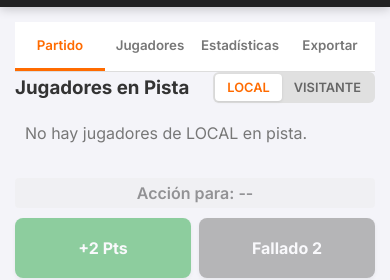
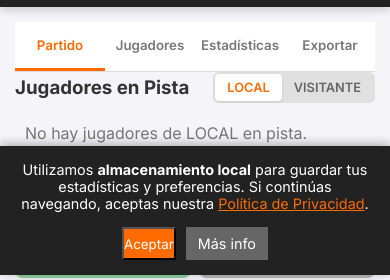
Before and after one commit to AdrianRuiz06/BasketStats, a plain HTML site: page index.html in a window 390 px wide. Shown: the part 569-849 px from the top of the page. Drawn offline with nearby package versions, Linux system fonts and the light colour scheme.

Commit message:
Add PWA, Legal docs, README and GitHub Actions

```diff
--- a/css/style.css
+++ b/css/style.css
@@ -29,6 +29,66 @@ body {
     color: var(--text-main);
     overscroll-behavior-y: none;
     /* Prevent pull-to-refresh on mobile */
+}
+
+/* --- Cookie Banner --- */
+.cookie-banner {
+    position: fixed;
+    bottom: 0;
+    left: 0;
+    width: 100%;
+    background-color: #222;
+    color: #fff;
+    padding: 15px 20px;
+    z-index: 9999;
+    box-shadow: 0 -2px 10px rgba(0, 0, 0, 0.3);
+    display: flex;
+    justify-content: center;
+    align-items: center;
+    transition: transform 0.3s ease-in-out;
+}
+
+.cookie-banner.hidden {
+    display: none;
+}
+
+.cookie-content {
+    max-width: 900px;
+    width: 100%;
+    display: flex;
+    justify-content: space-between;
+    align-items: center;
+    flex-wrap: wrap;
+    gap: 15px;
+}
+
+.cookie-content p {
+    margin: 0;
+    font-size: 0.9rem;
+    flex: 1;
+    min-width: 280px;
+}
+
+.cookie-content p a {
+    color: #ff6b00;
+    text-decoration: underline;
+}
+
+.cookie-actions {
+    display: flex;
+    gap: 10px;
+}
+
+@media (max-width: 600px) {
+    .cookie-content {
+        flex-direction: column;
+        text-align: center;
+    }
+
+    .cookie-actions {
+        width: 100%;
+        justify-content: center;
+    }
 }
 
 .app-container {
--- a/index.html
+++ b/index.html
@@ -9,6 +9,12 @@
     <link rel="stylesheet" href="css/style.css">
     <!-- Font Awesome for Icons -->
     <link rel="stylesheet" href="https://cdnjs.cloudflare.com/ajax/libs/font-awesome/6.4.0/css/all.min.css">
+    <!-- PWA Config -->
+    <link rel="manifest" href="manifest.json">
+    <meta name="theme-color" content="#ff6b00">
+    <link rel="apple-touch-icon" href="assets/icon-192.png">
+    <meta name="apple-mobile-web-app-capable" content="yes">
+    <meta name="apple-mobile-web-app-status-bar-style" content="black-translucent">
     <!-- Google Fonts -->
     <link href="https://fonts.googleapis.com/css2?family=Inter:wght@400;500;600;700&display=swap" rel="stylesheet">
     <!-- Chart.js & jsPDF -->
@@ -249,7 +255,32 @@
         </div>
     </div>
 
+    <!-- Cookie Consent Banner -->
+    <div id="cookieBanner" class="cookie-banner hidden">
+        <div class="cookie-content">
+            <p>
+                Utilizamos <strong>almacenamiento local</strong> para guardar tus estadísticas y preferencias.
+                Si continúas navegando, aceptas nuestra <a href="privacy.html">Política de Privacidad</a>.
+            </p>
+            <div class="cookie-actions">
+                <button id="btnAcceptCookies" class="btn-primary">Aceptar</button>
+                <a href="privacy.html" class="btn-secondary"
+                    style="font-size: 0.9rem; padding: 8px 12px; text-decoration:none;">Más info</a>
+            </div>
+        </div>
+    </div>
+
     <script src="js/app.js"></script>
+    <!-- Service Worker Registration -->
+    <script>
+        if ('serviceWorker' in navigator) {
+            window.addEventListener('load', () => {
+                navigator.serviceWorker.register('sw.js')
+                    .then(reg => console.log('SW Registered!', reg))
+                    .catch(err => console.log('SW Failed:', err));
+            });
+        }
+    </script>
 </body>
 
 </html>
--- a/js/app.js
+++ b/js/app.js
@@ -254,6 +254,19 @@ const UI = {
 
         // Timer
         document.getElementById('timerBtn').addEventListener('click', () => Timer.toggle());
+
+        // Cookie Consent Logic
+        const cookieBanner = document.getElementById('cookieBanner');
+        const btnAcceptCookies = document.getElementById('btnAcceptCookies');
+
+        if (!localStorage.getItem('cookieConsent')) {
+            cookieBanner.classList.remove('hidden');
+        }
+
+        btnAcceptCookies.addEventListener('click', () => {
+            localStorage.setItem('cookieConsent', 'accepted');
+            cookieBanner.classList.add('hidden');
+        });
     },
 
     switchView(viewName) {
```
Also changed, not shown: sw.js (added, +46 -0 lines), assets/icon-192.png (added), assets/icon-512.png (added), manifest.json (added), 2 other files.
